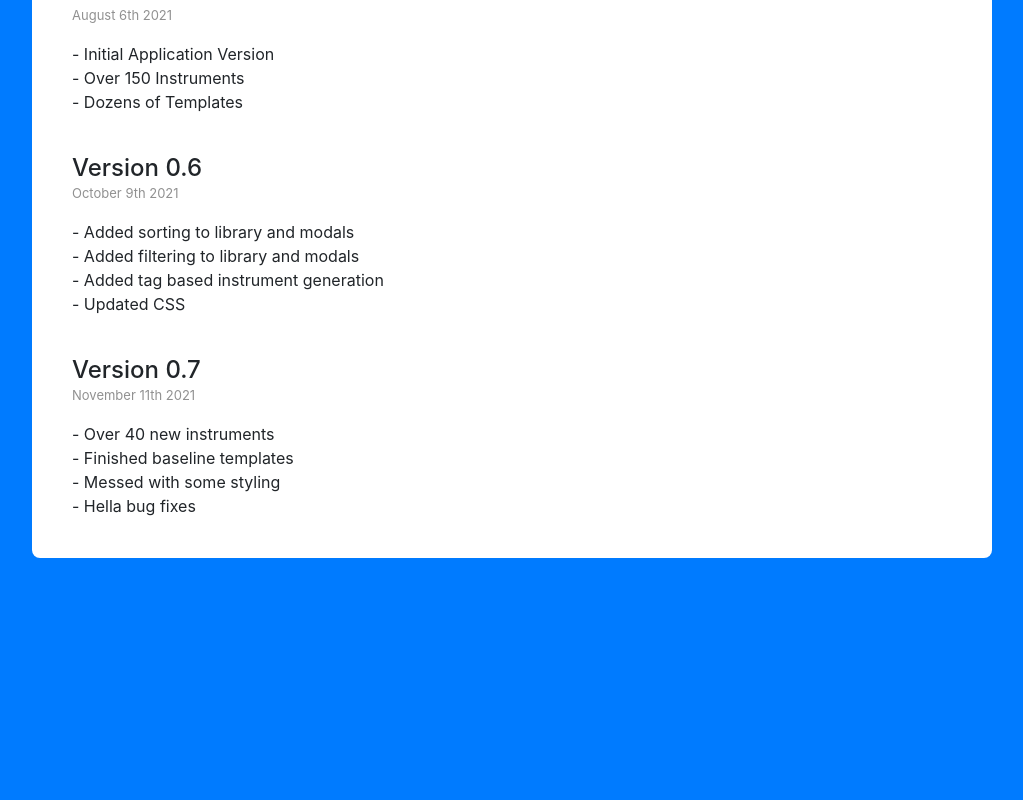
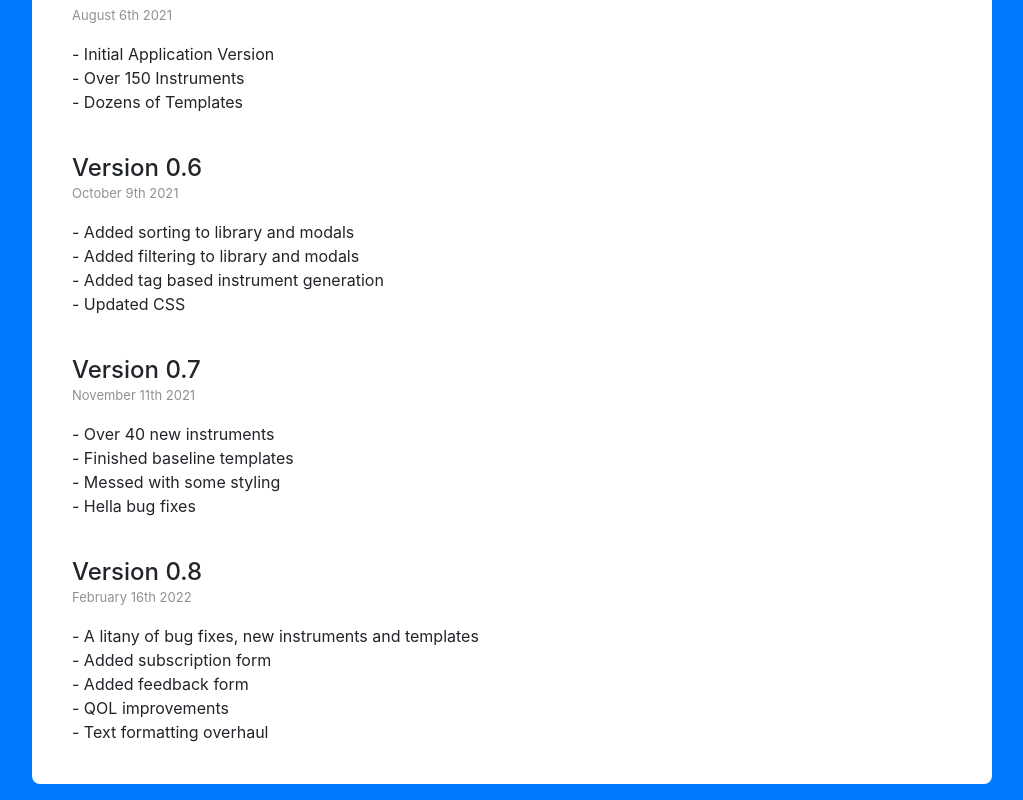
Before and after one commit to robbyph/instrumentation-generation, a Next.js app: page /changelog in a window 1280 px wide. Shown: the part 392-1192 px from the top of the page, without its empty margins (128-1151 px from the left). Before the commit the page ends 966 px from the top, so only its background shows below. Built offline with nearby package versions, Linux system fonts and the light colour scheme.

Commit message:
UPdated changelog

```diff
--- a/pages/changelog.js
+++ b/pages/changelog.js
@@ -40,6 +40,17 @@ const changelog = () => {
                             <li className={styles.listItem}>Hella bug fixes</li>
                         </ul>
                     </div>
+                    <div className={styles.changeItem} style={{paddingTop: 0}}>
+                        <h4 className={styles.headingFour}>Version 0.8</h4>
+                        <p className={styles.itemDate}>February 16th 2022</p>
+                        <ul className={styles.changes}>
+                            <li className={styles.listItem}>A litany of bug fixes, new instruments and templates</li>
+                            <li className={styles.listItem}>Added subscription form</li>
+                            <li className={styles.listItem}>Added feedback form</li>
+                            <li className={styles.listItem}>QOL improvements</li>
+                            <li className={styles.listItem}>Text formatting overhaul</li>
+                        </ul>
+                    </div>
                 </div>
 
         </div>
```
